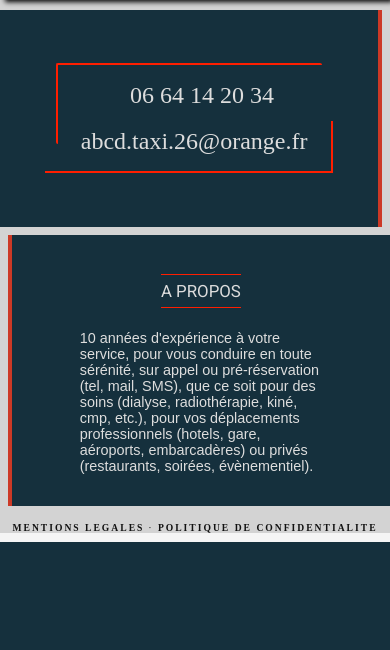
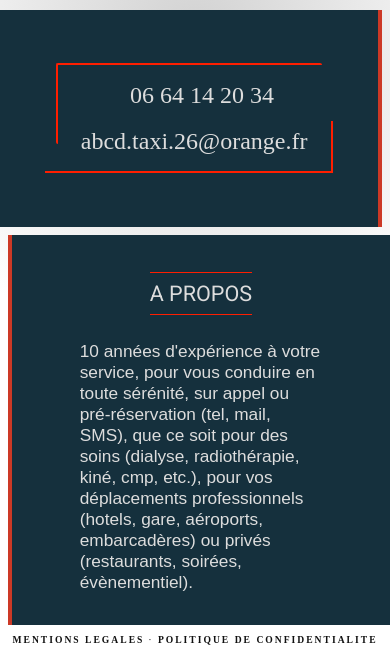
Before and after one commit to charlieGui/taxi, a PHP site: page / in a window 390 px wide. Shown: the part 576-1226 px from the top of the page. Before the commit the page ends 1118 px from the top, so only its background shows below. Run offline with PHP 8.4, Linux system fonts and the light colour scheme; some libraries are stand-ins or nearby versions; some web fonts are replaced.

Commit message:
Add files via upload

```diff
--- a/style.css
+++ b/style.css
@@ -327,7 +327,8 @@ aside > p{
 
 @media screen and (max-width: 680px){
     body{
-       background-color:rgb(245, 245, 245);
+        background: rgb(210,210,210);
+        background: radial-gradient(circle, rgba(210,210,210,1) 1%, rgba(255,255,255,1) 50%);
     }
     .flex{
         display: flex;
@@ -339,9 +340,7 @@ aside > p{
        padding: 4% 0 0 1.5%;
 
     }
-main{
-    background-color: lightgray;
-}
+
 
     p.coming{
 
@@ -359,7 +358,9 @@ main{
 
 
     .image img{
-        box-shadow: 4px 4px 5px -1px black;
+        /*box-shadow: 4px 4px 5px -1px black;*/
+       /* margin-left: 2%;                           Décallage de la photo
+        border-left: 4px solid rgb(204, 57, 38);*/   /*Avec liseré rouge
         /*border-left: 4px solid rgb(204, 57, 38);*/
 
     }
@@ -435,7 +436,7 @@ main{
 
     footer{
         /*margin-left: 1.5em;*/
-        margin: 0 0 1em 2%;
+        margin: 0 0   0 2%;
         padding: 2em 1em ;
 
         background-color:rgb(21, 48, 61);
@@ -446,6 +447,7 @@ main{
     aside h3{
        margin: 2em 0;
        text-align: center;
+       font-size: 1.5em;
 
     }
 
@@ -460,9 +462,10 @@ main{
     aside p{
         text-align: left;
         margin-top: 2em;
+        font-size: 1.2em;
     }
     #small {
-    margin: 1em 0;
+
     text-align: center;
     font-size: .6em;
     letter-spacing: 2px;
--- a/taxi.js
+++ b/taxi.js
@@ -5,7 +5,8 @@ $(document).ready(function () {
 
 
 function soonAnimation(){
-   if($(window).width() > 500){ // Animation lorsque l'ecran au dessus de 500px
+   if($(window).width() > 500){
+       // Animation lorsque l'ecran au dessus de 500px
         $('#intro').animate({"left" : "-100%"}, 25000, "linear",
         function(){
             $(this).css({"left": "100%"});
@@ -16,5 +17,5 @@ function soonAnimation(){
             $(this).css({"left": "100%"});
         });
     }
-    setTimeout(soonAnimation);
+    $stop=setTimeout(soonAnimation);
 }
```
Also changed, not shown: logos/fonts/Sansation.ttf (added).
